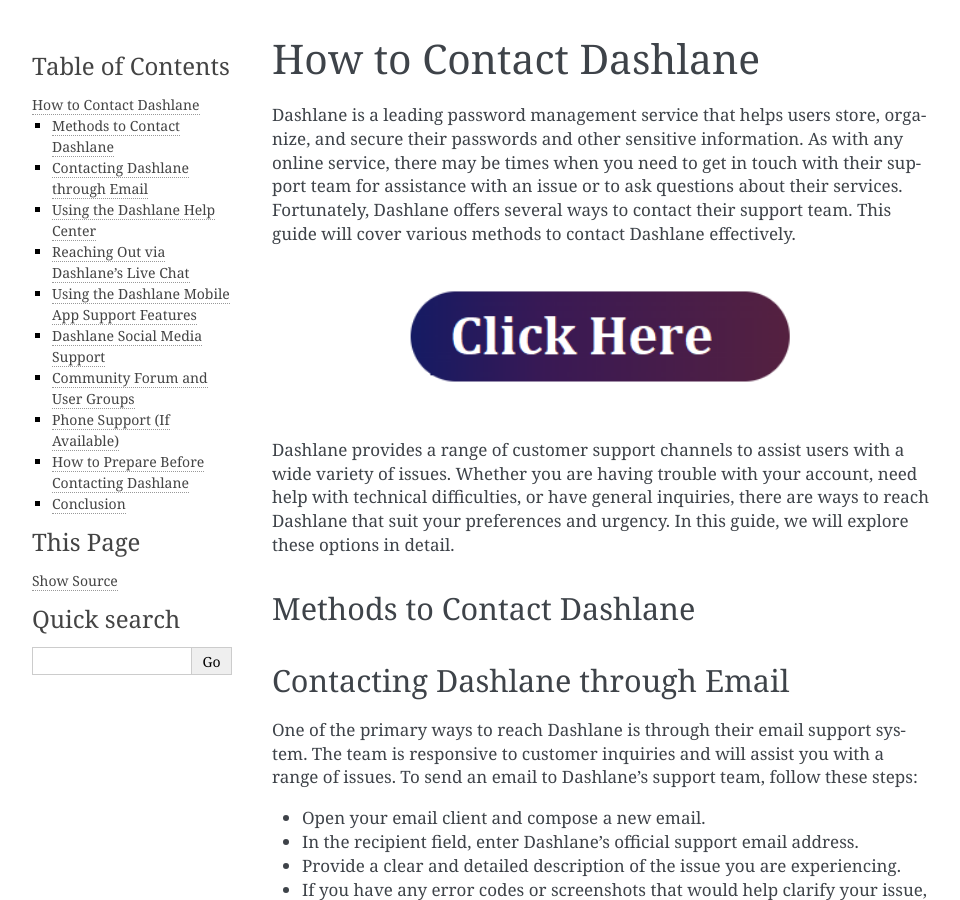
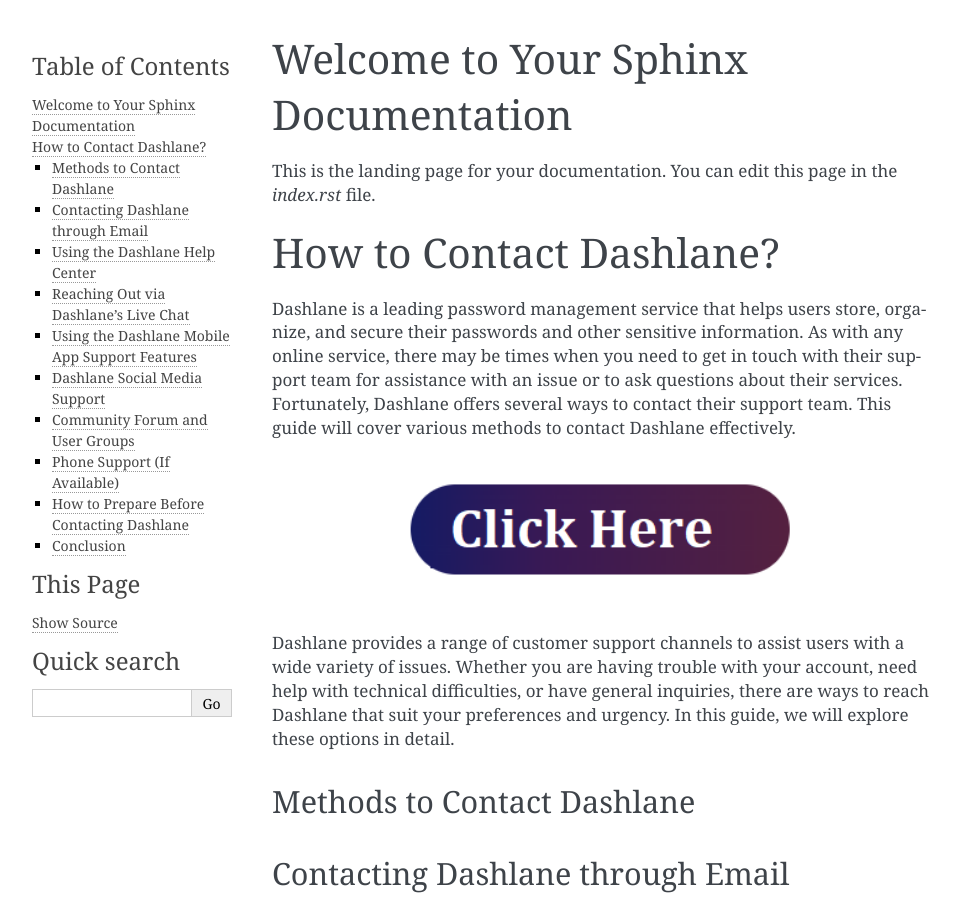
Before and after one commit to peacockaccount/How-to-Contact-Dashlane-, a Sphinx documentation site: the page built from docs/index.rst, in a window 1280 px wide and 900 px high. Shown: the whole window, without its empty margins (148-1108 px from the left). Built offline with Sphinx 7.4.7, drawn with Linux system fonts in a browser that asks for light colours.

Commit message:
Update index.rst

```diff
--- a/docs/index.rst
+++ b/docs/index.rst
@@ -1,4 +1,14 @@
-How to Contact Dashlane
+.. raw:: html
+
+   <meta name="msvalidate.01" content="your-verification-code-here" />
+
+Welcome to Your Sphinx Documentation
+=====================================
+
+This is the landing page for your documentation. You can edit this page in the `index.rst` file.
+
+
+How to Contact Dashlane?
 =========================
 
 Dashlane is a leading password management service that helps users store, organize, and secure their passwords and other sensitive information. As with any online service, there may be times when you need to get in touch with their support team for assistance with an issue or to ask questions about their services. Fortunately, Dashlane offers several ways to contact their support team. This guide will cover various methods to contact Dashlane effectively.
```
